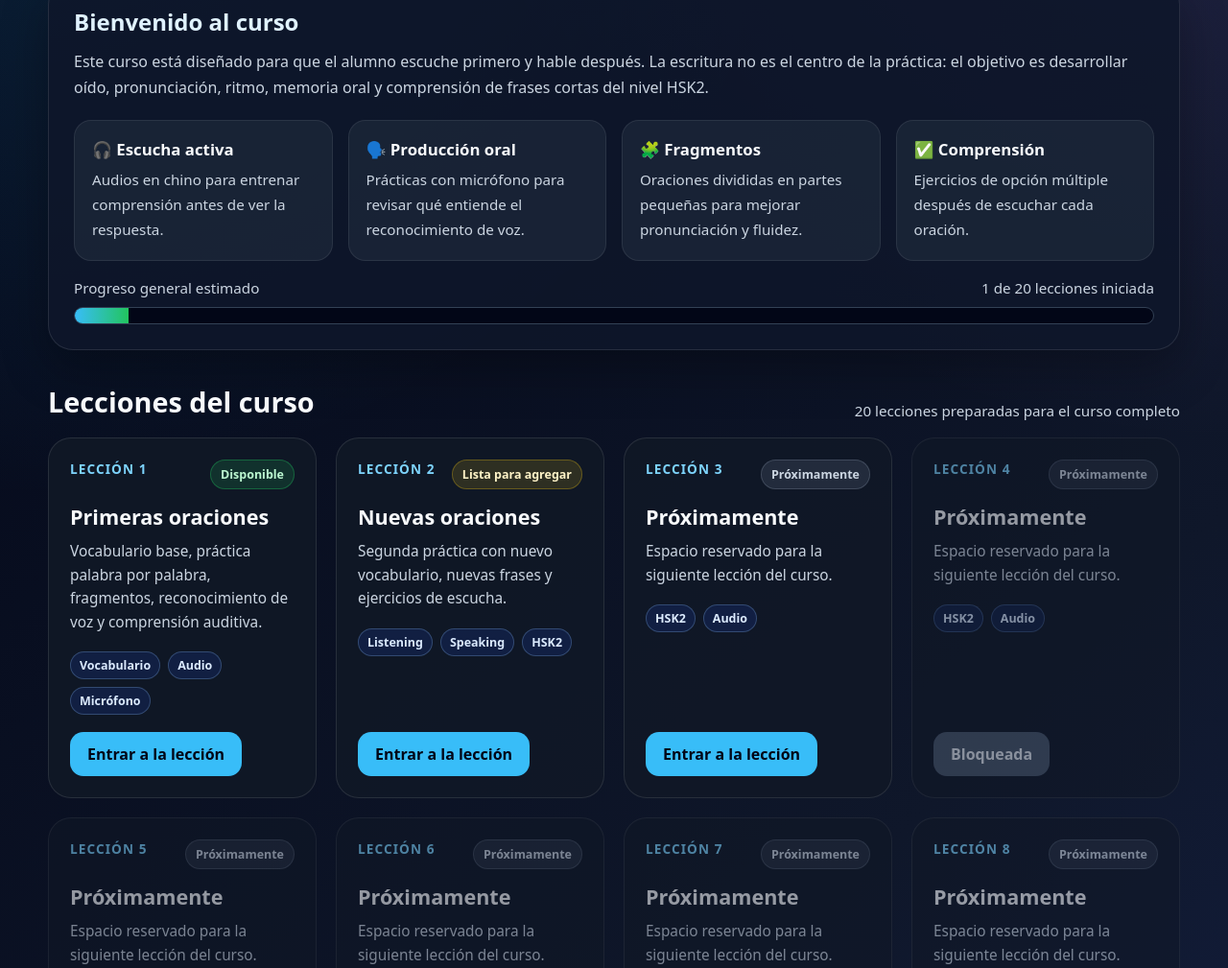
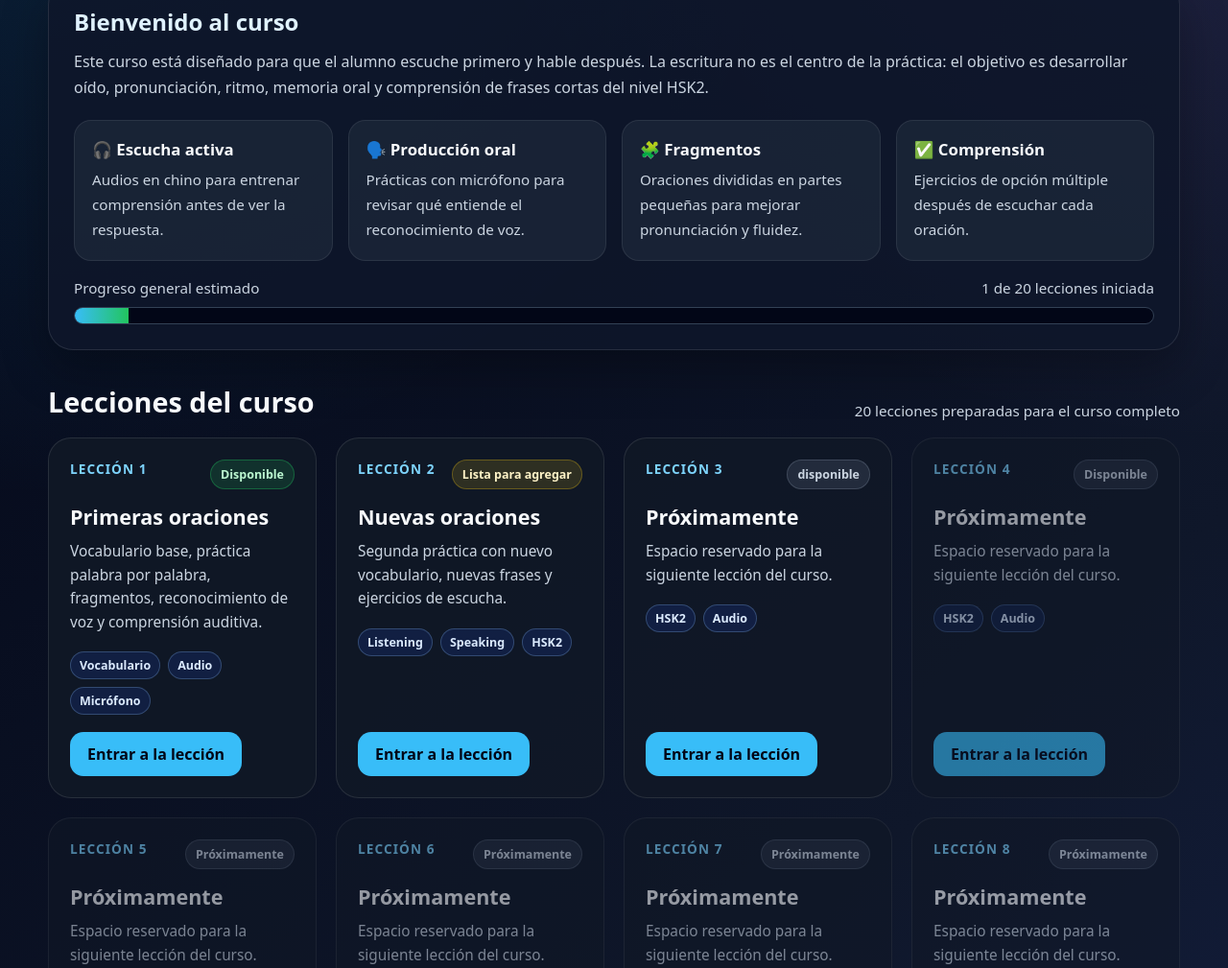
Before and after one commit to hum328-tech/hsk2, a plain HTML site: page index.html in a window 1280 px wide. Shown: the part 373-1382 px from the top of the page at 96% size. Drawn offline with Linux system fonts and the light colour scheme.

Commit message:
Update index.html

```diff
--- a/index.html
+++ b/index.html
@@ -423,7 +423,7 @@
         <div>
           <div class="lesson-top">
             <div class="lesson-number">LECCIÓN 3</div>
-            <div class="status locked-badge">Próximamente</div>
+            <div class="status locked-badge">disponible</div>
           </div>
           <h3>Próximamente</h3>
           <p>Espacio reservado para la siguiente lección del curso.</p>
@@ -436,13 +436,13 @@
         <div>
           <div class="lesson-top">
             <div class="lesson-number">LECCIÓN 4</div>
-            <div class="status locked-badge">Próximamente</div>
+            <div class="status locked-badge">Disponible</div>
           </div>
           <h3>Próximamente</h3>
           <p>Espacio reservado para la siguiente lección del curso.</p>
           <div class="chips"><span class="chip">HSK2</span><span class="chip">Audio</span></div>
         </div>
-        <span class="btn locked-btn">Bloqueada</span>
+        <a class="btn" href="leccion4.html">Entrar a la lección</a>
       </article>
 
       <article class="lesson-card locked">
```
